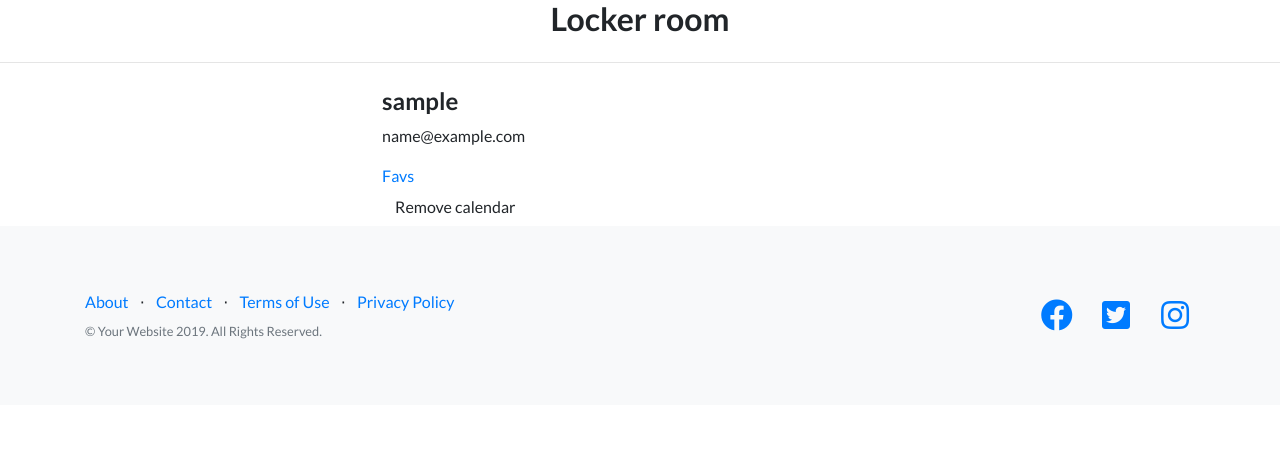
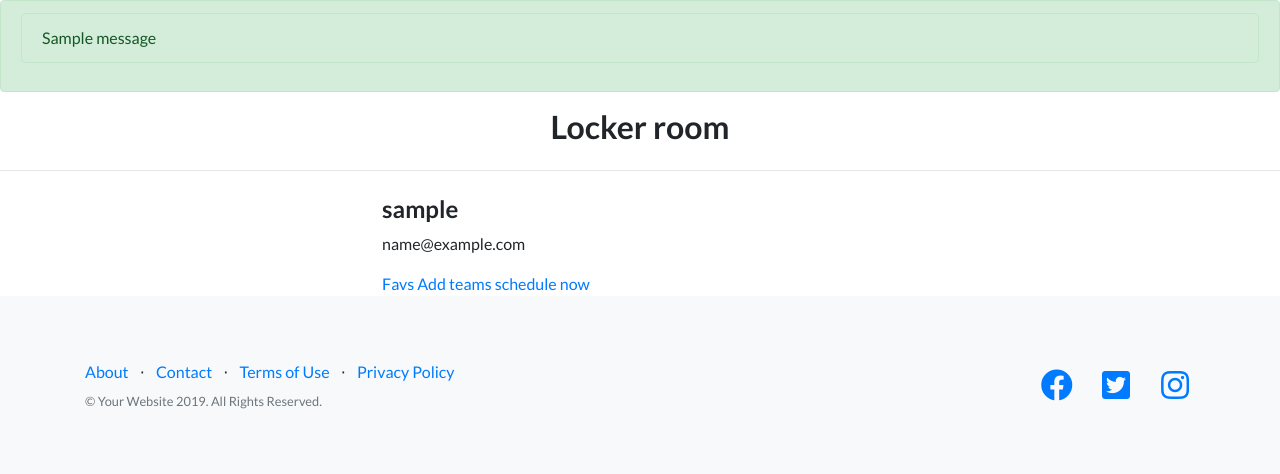
Before and after one commit to pabissonnier/nba_schedule_2_Google_Agenda, a Django app: page /profile/ in a window 1280 px wide. Shown: the part 72-546 px from the top of the page. Run offline with Django 3.2, Linux system fonts and the light colour scheme; a user stored in the database is signed in; tables that the repository leaves empty hold one stand-in row (values such as "Sample post"); one stand-in notice (Sample message) is shown; some libraries are stand-ins or nearby versions.

Commit message:
Removing teams favs ok when removing calendar

```diff
--- a/templates/users/profile.html
+++ b/templates/users/profile.html
@@ -53,6 +53,13 @@
         </div>
   </nav>
   <div class="content-section-profile">
+      {% if messages %}
+            {% for message in messages %}
+                  <div class="alert alert-success">
+                    <div class="alert alert-{{ message.tags }}">{{  message }}</div>
+                  </div>
+            {% endfor %}
+        {% endif %}
     <div class="row justify-content-md-center">
         <div class="col-md-12 text-center">
             <h2>Locker room</h2>
@@ -67,9 +74,13 @@
                    <h4>{{ user.username }}</h4>
                     <p>{{ user.email }}</p>
                     <a href="/favs" id="favs">Favs</a>
-                    <form action='{%  url 'remove-calendar' %}'>
-                        <button name="defav-btn" type="submit" class="btn btn-tertiary btn-xs js-scroll-trigger">Remove calendar</button>
-                    </form>
+                    {%  if user in product.favorites.all %}
+                        <form action='{%  url 'remove-calendar' %}'>
+                            <button name="rm-calendar" type="submit" class="btn btn-secondary btn-xs js-scroll-trigger">Remove calendar</button>
+                        </form>
+                    {% else %}
+                        <a href="/upload" id="upload">Add teams schedule now</a>
+                    {% endif %}
                 </div>
             </div>
         </div>
--- a/users/views.py
+++ b/users/views.py
@@ -70,6 +70,7 @@ def player_detail(request, player_id):
 def remove_calendar(request):
     service = calendar_connection()
     calendar_id = get_calendar_id(service)
+    Team.objects.filter(favorite=request.user.id).delete()
     service.calendars().delete(calendarId=calendar_id).execute()
     messages.success(request, f'NS2GC calendar successfully removed from your Google Calendar')
     return redirect(request.META['HTTP_REFERER'])
```
Also changed, not shown: 1 other file.
